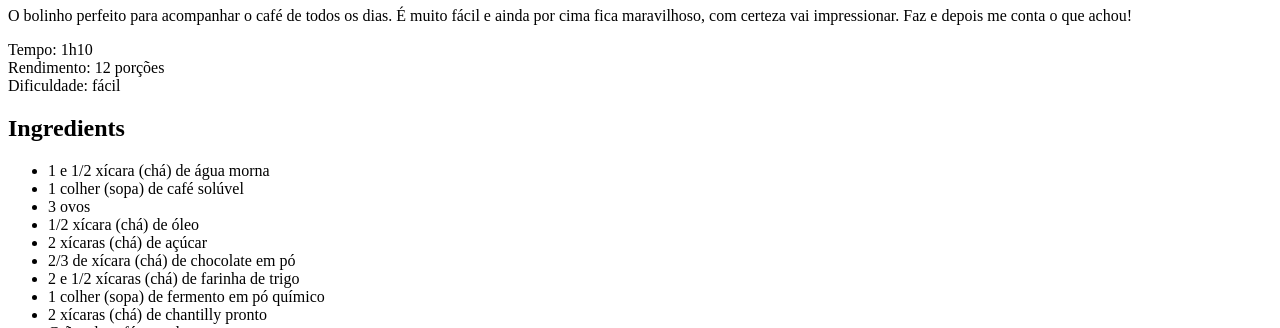
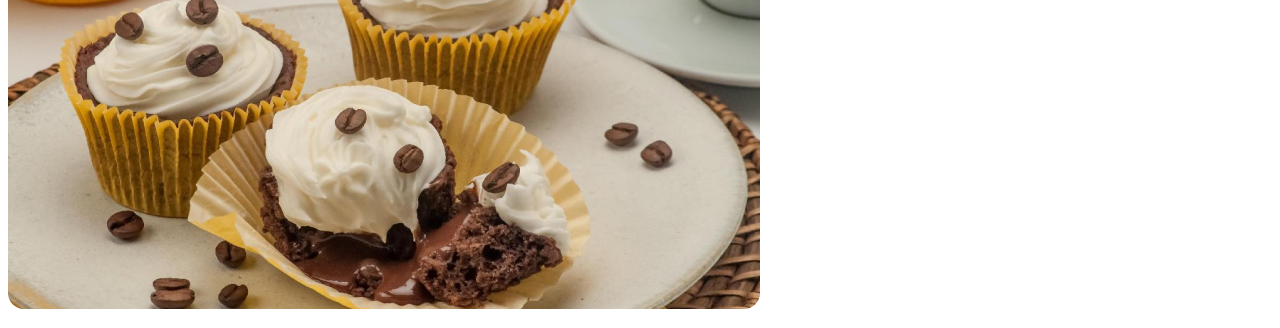
Before and after one commit to joao12243/FirstProject, a plain HTML site: page index.html in a window 1280 px wide. Shown: the part 99-427 px from the top of the page. Drawn offline with Linux system fonts and the light colour scheme.

Commit message:
adicionando imagem e style.css

```diff
--- a/index.html
+++ b/index.html
@@ -4,10 +4,12 @@
 <meta charset="UTF-8">
 <meta name="viewport" content="width=device-width, initial-scale=1.0">
 <title>Página de receita</title>
+
+<link rel="stylesheet" href="style.css"
 </head>
 <body>
 <div id="page">
-    <img src="" alt="">
+    <img src="assets/main-image.jpg" alt="Imagem de um Cupcake com graos de cafe e um chantilly">
     <main>
         <selection id="about">
             <h1>Cupcake de café com chantilly</h1>
--- /dev/null
+++ b/style.css
@@ -0,0 +1,3 @@
+img {
+    border-radius: 16px;
+}
```
